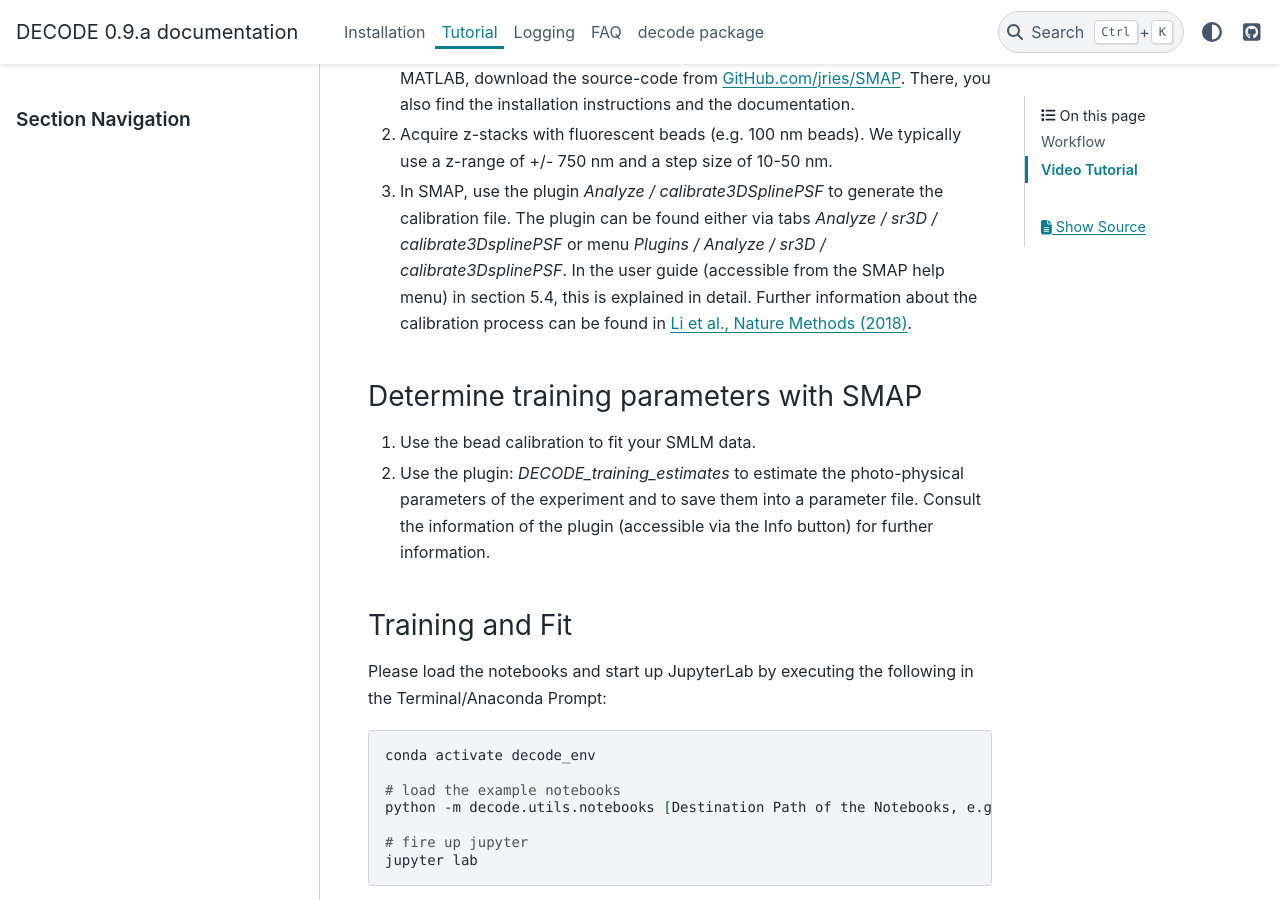
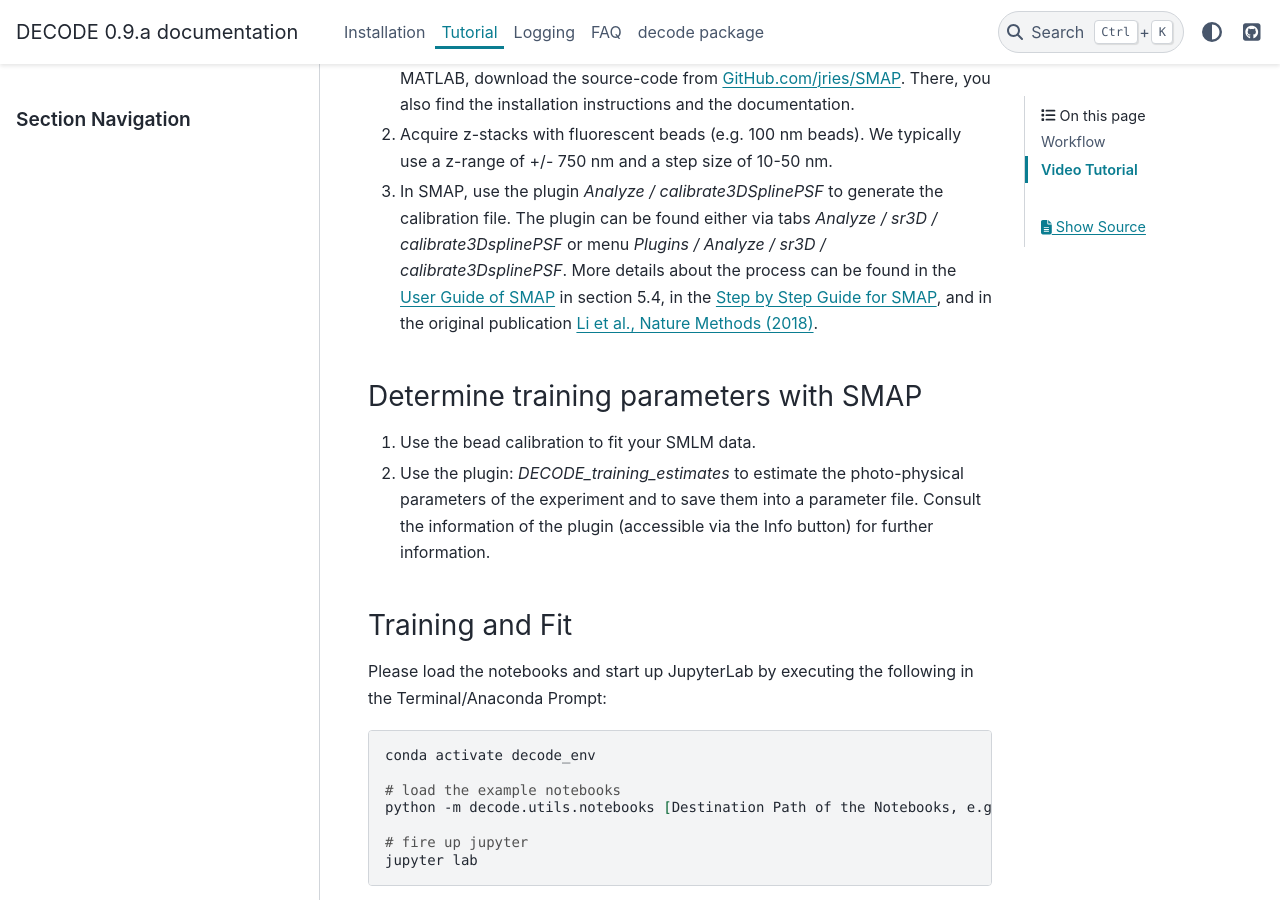
Before and after one commit to TuragaLab/DECODE, a Sphinx documentation site: the page built from docs/source/tutorial.rst, in a window 1280 px wide and 900 px high, scrolled down 577 px. Built offline with Sphinx 7.4.7 and the PyData theme 0.15.4, drawn with Linux system fonts in a browser that asks for light colours.

Commit message:
Linked detailed documentation for bead calibration with SMAP

```diff
--- a/docs/source/tutorial.rst
+++ b/docs/source/tutorial.rst
@@ -26,9 +26,7 @@ Bead calibration with SMAP
 3. In SMAP, use the plugin *Analyze / calibrate3DSplinePSF* to generate the
    calibration file. The plugin can be found either via tabs *Analyze / sr3D /
    calibrate3DsplinePSF* or menu *Plugins / Analyze / sr3D / calibrate3DsplinePSF*.
-   In the user guide (accessible from the SMAP help menu) in section 5.4, this is
-   explained in detail. Further information about the calibration process can be
-   found in `Li et al., Nature Methods (2018) <https://doi.org/10.1038/nmeth.4661>`__.
+   More details about the process can be found in the `User Guide of SMAP <https://www.embl.de/download/ries/Documentation/SMAP_UserGuide.pdf#page=9>`__ in section 5.4, in the `Step by Step Guide for SMAP <https://www.embl.de/download/ries/Documentation/Example_SMAP_Step_by_step.pdf#page=2>`__, and in the original publication `Li et al., Nature Methods (2018) <https://doi.org/10.1038/nmeth.4661>`__.
 
 Determine training parameters with SMAP
 ^^^^^^^^^^^^^^^^^^^^^^^^^^^^^^^^^^^^^^^
```
